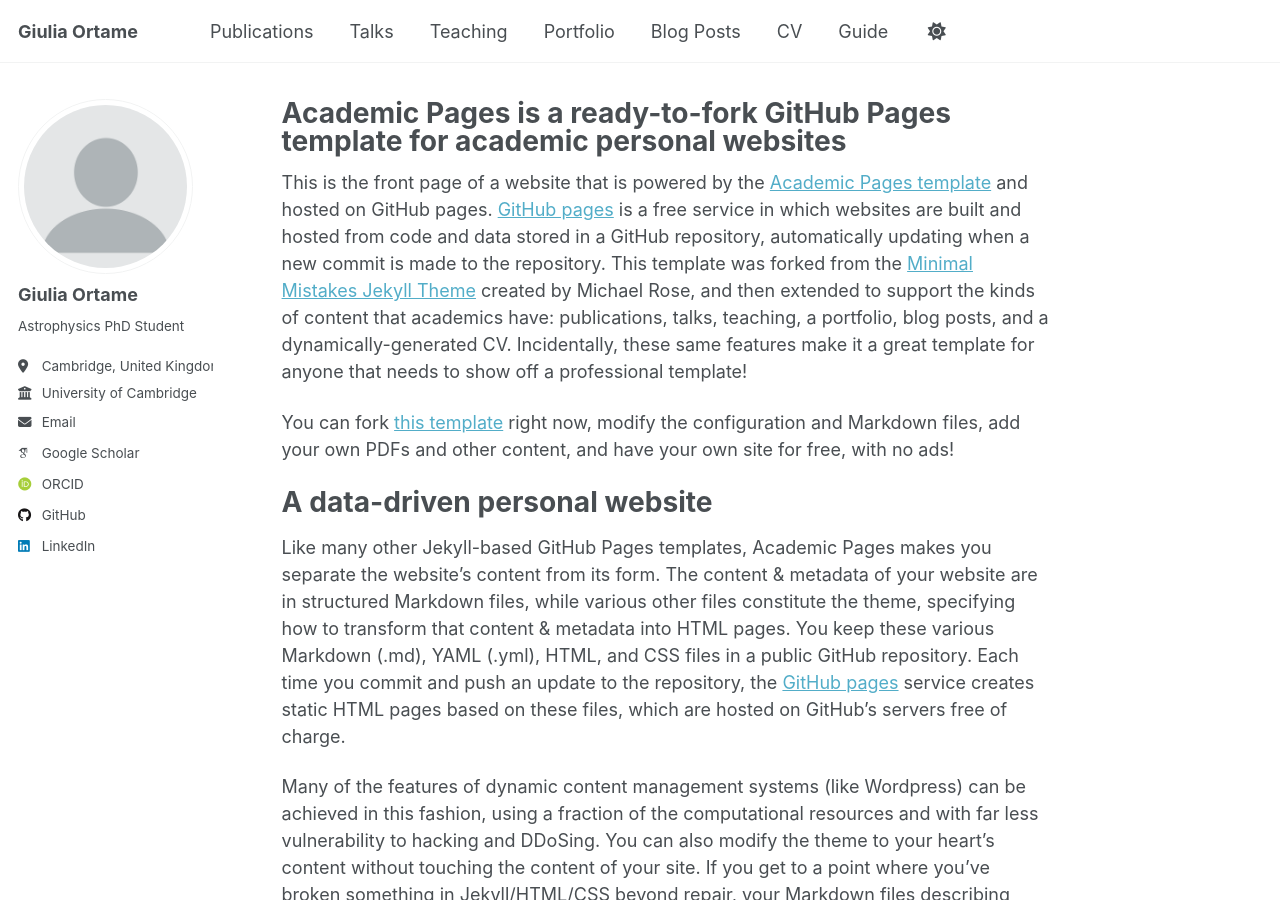
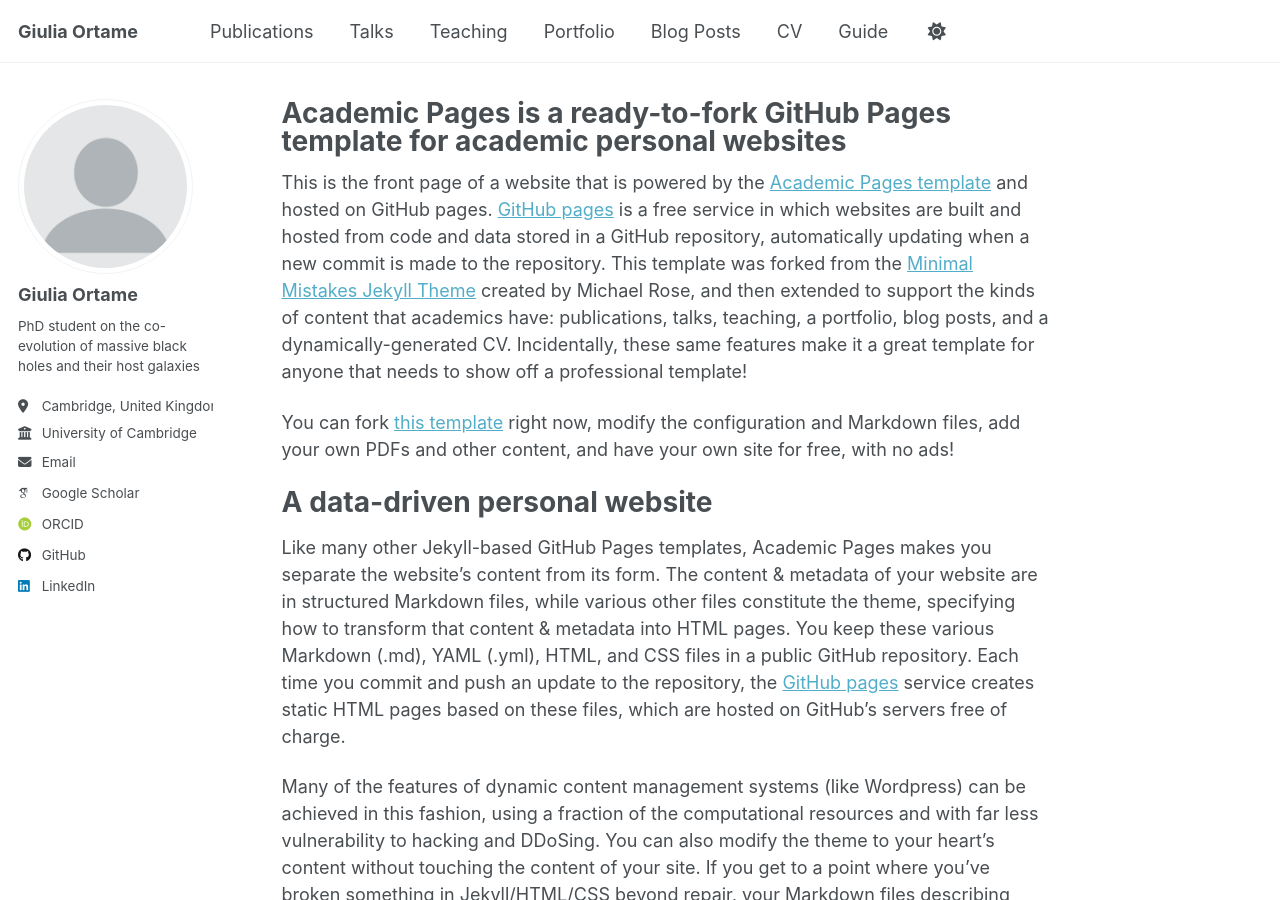
Before and after one commit to rtmgli/rtmgli.github.io, a Jekyll site: the page built from _pages/about.md, in a window 1280 px wide and 900 px high. Built offline with Jekyll 4.4.1, drawn with Linux system fonts in a browser that asks for light colours; some web fonts are replaced; a script that is not in the unit is left out.

Commit message:
Update bio with detailed research focus

```diff
--- a/_config.yml
+++ b/_config.yml
@@ -26,7 +26,7 @@ author:
   avatar           : "profile.png"
   name             : "Giulia Ortame"
   pronouns         : # example: "she/her"
-  bio              : "Astrophysics PhD Student"
+  bio              : "PhD student on the co-evolution of massive black holes and their host galaxies"
   location         : "Cambridge, United Kingdom"
   employer         : "University of Cambridge"
   uri              : # URL
```
